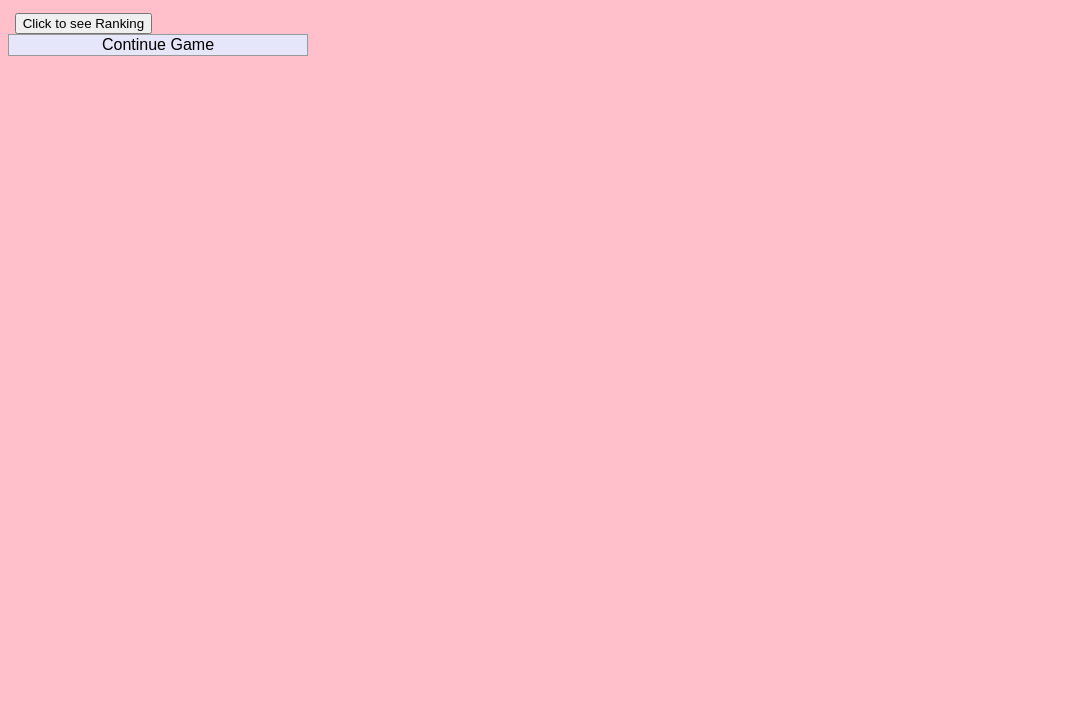
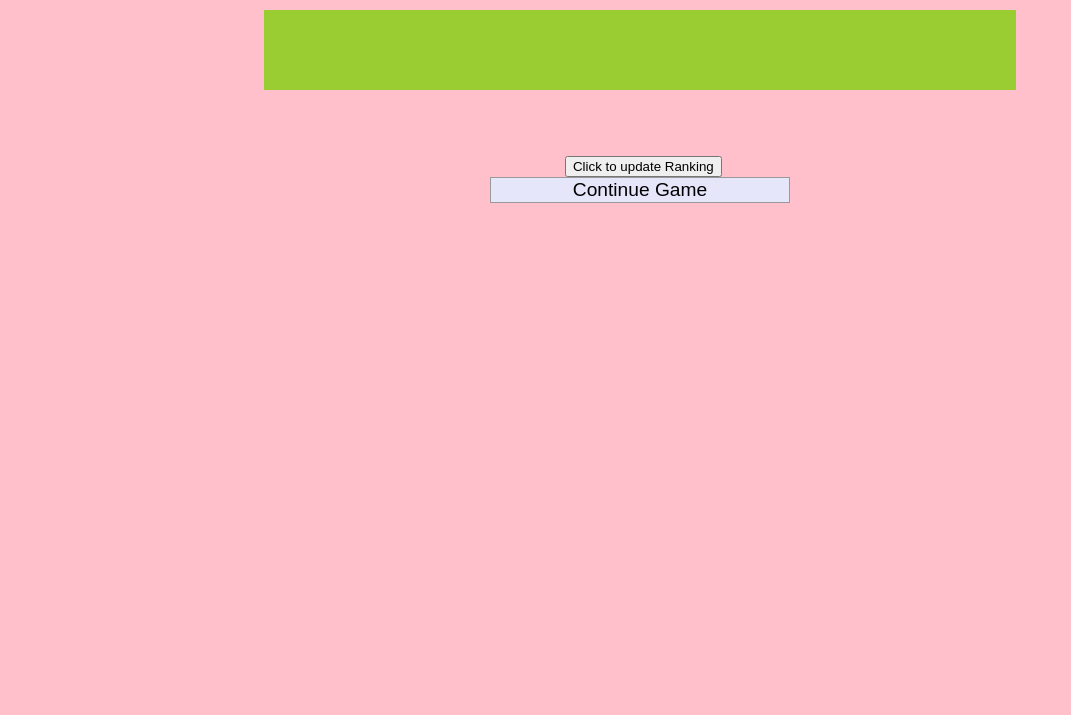
Before and after one commit to jdmar3-comp426/a99-feel-free-to-join, a website with bundled scripts: page leaderboard.html in a window 1280 px wide. Shown: the part 85-800 px from the top of the page, without its empty margins (0-1071 px from the left). Built offline with nearby package versions, Linux system fonts and the light colour scheme.

Commit message:
leaderboard update, readme update

```diff
--- a/leaderboard.html
+++ b/leaderboard.html
@@ -1,6 +1,6 @@
 <!DOCTYPE html>
 <html lang="en">
-<head>
+<head class="mimo">
     <meta charset="UTF-8">
     <meta name="viewport" content="width=device-width, initial-scale=1">
     <link rel="stylesheet" href="leaderboard_style.css">
@@ -8,14 +8,14 @@
     <link rel="stylesheet" href="style.css">
     <title>Leaderboard</title>
 </head>
-<body>
+<body class="mimo">
     <h1>Leaderboard</h1>
-    <div>
-        <span id= "showrank"></span><br>
-        <button id="ranking">Click to see Ranking</button>
+    <div class="epicGamer">
+        <span  id= "showrank"></span>
+    </div>
+        <button id="ranking">Click to update Ranking</button>
         <ul id="rank">
         </ul>
-    </div>
     <input type="button" onclick="location.href='/gamePage.html';" value="Continue Game">
 </body>
 </html>
--- a/style.css
+++ b/style.css
@@ -2,7 +2,6 @@ form {
   /* Center the form on the page */
   margin: 0 auto;
   width: 500px;
-    /* Form outline */
 }
 
 h2 {
@@ -13,6 +12,22 @@ form {
   border: 1px solid #CCC;
   border-radius: 1em;
   background-color: papayawhip;
+}
+
+.mimo {
+  text-align: center;
+  font-size: larger;
+
+}
+
+.epicGamer {
+  font-weight:bolder;
+  font-size: 3vh;
+  border:yellowgreen 5vh solid;
+  background-color: aliceblue;
+  margin-left: 20vw;
+  margin-right: 20vw;
+  margin-bottom: 5vw;
 }
 
 ul {
@@ -26,7 +41,6 @@ form {
 }
 
 label {
-    /* Uniform size & alignment */
   display: inline-block;
   width: 90px;
   text-align: right;
@@ -73,15 +87,11 @@ form {
 }
 input,
 textarea {
-    /* To make sure that all text fields have the same font settings
-       By default, textareas have a monospace font */
   font: 1em sans-serif;
 
-    /* Uniform text field size */
   width: 300px;
   box-sizing: border-box;
 
-    /* Match form field borders */
   border: 1px solid #999;
   background-color: lavender;
 
@@ -96,26 +106,20 @@ form {
 
 input:focus,
 textarea:focus {
-    /* Additional highlight for focused elements */
   border-color: #000;
 }
 
 textarea {
-    /* Align multiline text fields with their labels */
   vertical-align: top;
 
-    /* Provide space to type some text */
   height: 5em;
 }
 .button {
-    /* Align buttons with the text fields */
-    padding-left: 90px; /* same size as the label elements */
+  padding-left: 90px;
 
 }
 
 button {
-    /* This extra margin represent roughly the same space as the space
-       between the labels and their text fields */
      margin-left: .5em;
 
 }
```
Also changed, not shown: README.md. Lines whose indentation alone changed are shown as unchanged.
